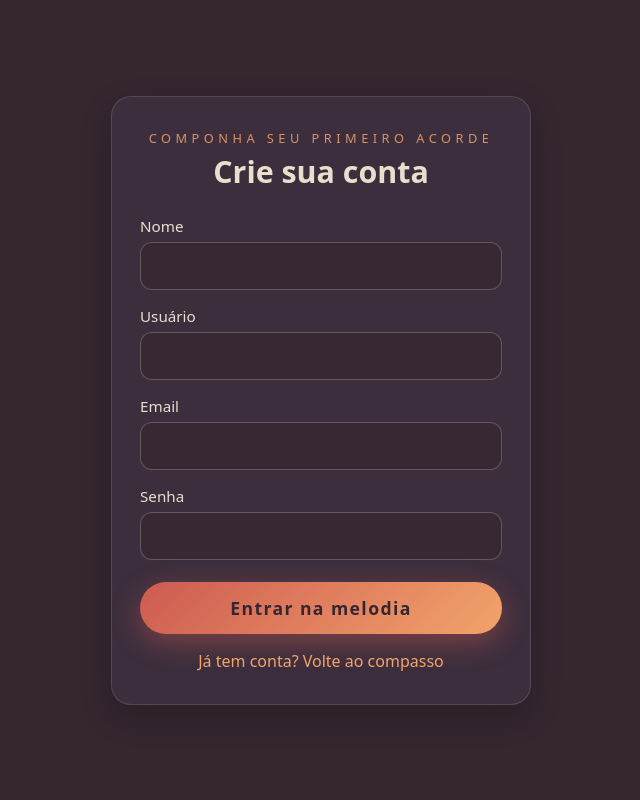
After one commit to flp-sp/Glissando, a PHP site: page /views/auth/signin.php in a window 1280 px wide. The commit adds this page. Shown: the whole page, without its empty margins (319-959 px from the left). Run offline with PHP 8.4, Linux system fonts and the light colour scheme.

Commit message:
created auth routes and views

```diff
--- /dev/null
+++ b/views/auth/signin.php
@@ -0,0 +1,38 @@
+<!DOCTYPE html>
+<html lang="pt-br">
+<head>
+    <meta charset="UTF-8">
+    <meta name="viewport" content="width=device-width, initial-scale=1.0">
+    <title>Criar conta | Glissando</title>
+    <link rel="stylesheet" href="/assets/css/index.css">
+    <link rel="stylesheet" href="/assets/css/auth.css">
+</head>
+<body>
+    <main class="auth-wrap">
+        <p class="sub">Componha seu primeiro acorde</p>
+        <h2>Crie sua conta</h2>
+        <form action="/signin" method="POST">
+            <div class="campo">
+                <label for="name">Nome</label>
+                <input type="text" id="name" name="name">
+            </div>
+            <div class="campo">
+                <label for="username">Usuário</label>
+                <input type="text" id="username" name="username">
+            </div>
+            <div class="campo">
+                <label for="email">Email</label>
+                <input type="text" id="email" name="email">
+            </div>
+            <div class="campo">
+                <label for="password">Senha</label>
+                <input type="password" id="password" name="password">
+            </div>
+            <div class="acoes">
+                <button type="submit" class="btn">Entrar na melodia</button>
+                <a class="alt-link" href="/login">Já tem conta? Volte ao compasso</a>
+            </div>
+        </form>
+    </main>
+</body>
+</html>
--- a/views/index.php
+++ b/views/index.php
@@ -33,7 +33,7 @@
         <p class="sub">Bem-vindo ao</p>
         <h1 id="brand">Glissando</h1>
 
-        <a class="btn" href="inicio.php">Iniciar</a>
+        <a class="btn" href="/login">Iniciar</a>
     </main>
 
     <script>
```
Also changed, not shown: AGENTS.md (+3 -2 lines), routes/web.php (+12 -0 lines), views/auth/login.php (added, +30 -0 lines), public/assets/css/auth.css (added).
